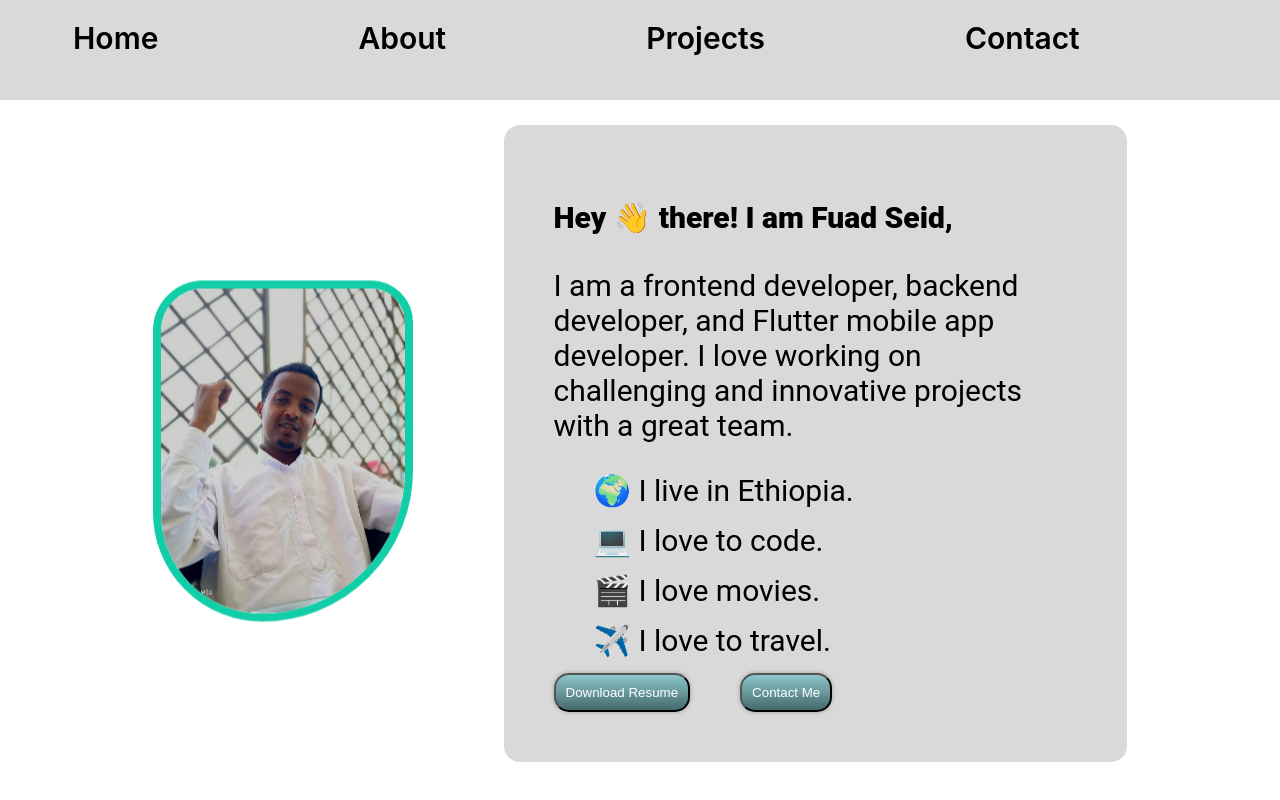
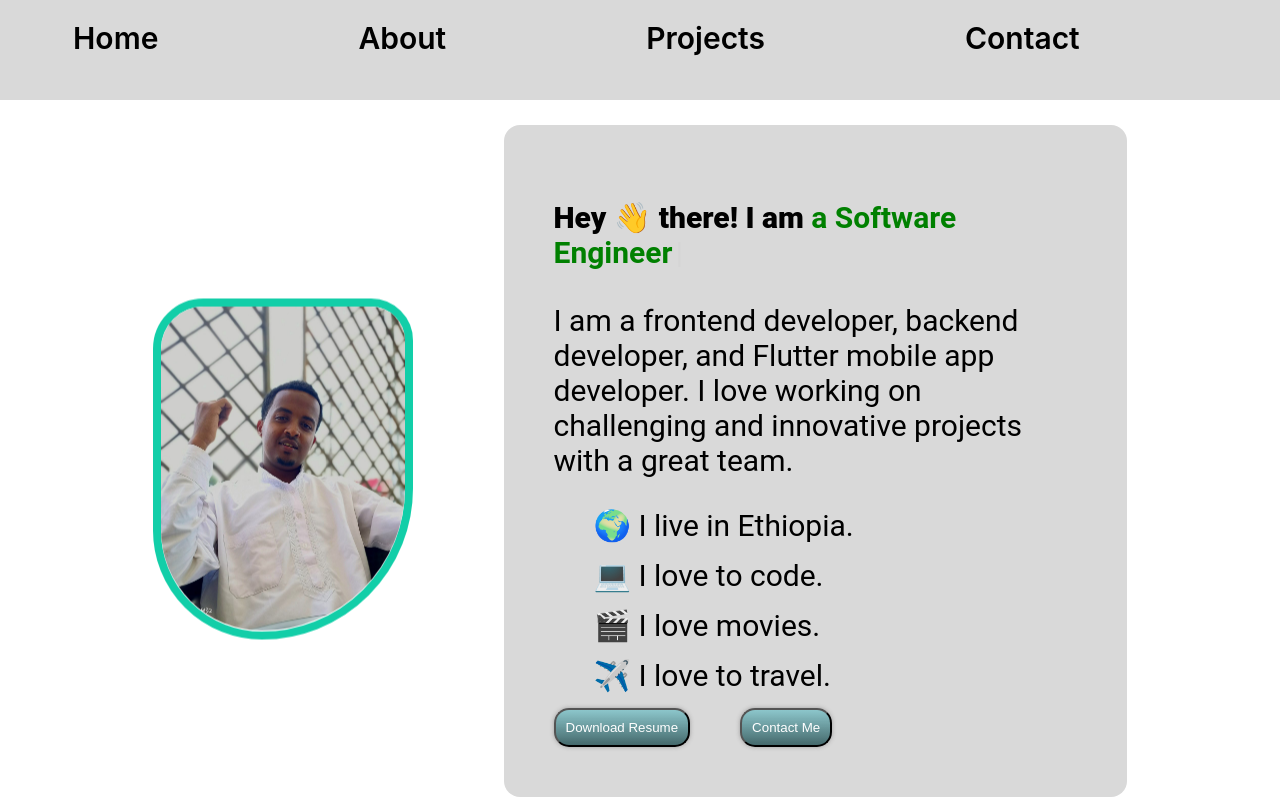
Before and after one commit to Fuadseid/portfolio-react, a React (Create React App) app: page / in a window 1280 px wide. Built offline with nearby package versions, Linux system fonts and the light colour scheme.

Commit message:
Finished

```diff
--- a/package.json
+++ b/package.json
@@ -13,6 +13,7 @@
     "react-icons": "^5.3.0",
     "react-router-dom": "^6.27.0",
     "react-scripts": "5.0.1",
+    "react-simple-typewriter": "^5.0.1",
     "web-vitals": "^2.1.4"
   },
   "scripts": {
--- a/src/component/Hero/Hero.jsx
+++ b/src/component/Hero/Hero.jsx
@@ -1,53 +1,73 @@
 import React from "react";
 import styles from "./Hero.module.css";
-import ppImage from '../../public/pp.jpg';
-import Resume from '../../Resume/CV.pdf';
-import { motion } from "framer-motion";
-const Hero = ({isLight}) => {
+import ppImage from "../../public/pp.jpg";
+import Resume from "../../Resume/CV.pdf";
+import { color, motion } from "framer-motion";
+import { useTypewriter, Cursor } from "react-simple-typewriter";
+const Hero = ({ isLight }) => {
+  const [text] = useTypewriter({
+    words: [
+      ' Fuad Seid',
+      ' a Software Engineer',
+      ' a Web Developer',
+      ' a Mobile App Developer',
+    ],
+    loop: {},
+  });
   return (
-    <div className={isLight?styles.mainlight:styles.maindark}>
+    <div className={isLight ? styles.mainlight : styles.maindark}>
       <motion.section
-        initial={{y:"100%"}}
-        animate={{y:0}}
-        exit={{y:"-100%"}}
-        transition={{duration:0.7,delay:0}} className={`${isLight?styles.container:styles.containerdark}`}>
-      <img className={styles.image} src={ppImage}  alt=""/>
+        initial={{ y: "100%" }}
+        animate={{ y: 0 }}
+        exit={{ y: "-100%" }}
+        transition={{ duration: 0.7, delay: 0 }}
+        className={`${isLight ? styles.container : styles.containerdark}`}
+      >
+        <img className={styles.image} src={ppImage} alt="" />
 
-      <div className={isLight?styles.content:styles.darkcontent}>
+        <div className={isLight ? styles.content : styles.darkcontent}>
           <motion.h1
-        initial={{y:"100%"}}
-        animate={{y:0}}
-        exit={{y:"-100%"}}
-        transition={{duration:0.7,delay:0}}
-
-        className={styles.title}>Hey 👋 there! I am Fuad Seid,</motion.h1>
+            initial={{ y: "100%" }}
+            animate={{ y: 0 }}
+            exit={{ y: "-100%" }}
+            transition={{ duration: 0.7, delay: 0 }}
+            className={styles.title}
+          >
+            Hey 👋 there! I am
+            <span style={{ fontWeight: "bold", color: isLight ? 'green' : 'aqua' }}>{text}</span>
+<Cursor />
+          </motion.h1>
           <motion.p
-        initial={{y:"100%"}}
-        animate={{y:0}}
-        exit={{y:"-100%"}}
-        transition={{duration:0.7,delay:0}} className= {styles.description}>
+            initial={{ y: "100%" }}
+            animate={{ y: 0 }}
+            exit={{ y: "-100%" }}
+            transition={{ duration: 0.7, delay: 0 }}
+            className={styles.description}
+          >
             I am a frontend developer, backend developer, and Flutter mobile app
-          developer. I love working on challenging and innovative projects with
-          a great team.
+            developer. I love working on challenging and innovative projects
+            with a great team.
           </motion.p>
           <motion.ul
-        initial={{y:"100%"}}
-        animate={{y:0}}
-        exit={{y:"-100%"}}
-        transition={{duration:0.7,delay:0}} className={styles.list}>
+            initial={{ y: "100%" }}
+            animate={{ y: 0 }}
+            exit={{ y: "-100%" }}
+            transition={{ duration: 0.7, delay: 0 }}
+            className={styles.list}
+          >
             <li>🌍 I live in Ethiopia.</li>
             <li>💻 I love to code.</li>
             <li>🎬 I love movies.</li>
             <li>✈️ I love to travel.</li>
           </motion.ul>
           <motion.div
-                 initial={{y:"100%"}}
-                 animate={{y:0}}
-                 exit={{y:"-100%"}}
-
-        className={styles.buttongp}>
+            initial={{ y: "100%" }}
+            animate={{ y: 0 }}
+            exit={{ y: "-100%" }}
+            className={styles.buttongp}
+          >
             <button className={styles.CVBtn}>
-            <a  href={Resume} className={styles.CV} download="CV.pdf">
+              <a href={Resume} className={styles.CV} download="CV.pdf">
                 Download Resume
               </a>
             </button>
@@ -60,7 +80,6 @@ const Hero = ({isLight}) => {
         </div>
       </motion.section>
     </div>
-
   );
 };
 
```
Also changed, not shown: 1 other file (tests, documents, lock files or other folders). Lines whose indentation alone changed are shown as unchanged.
